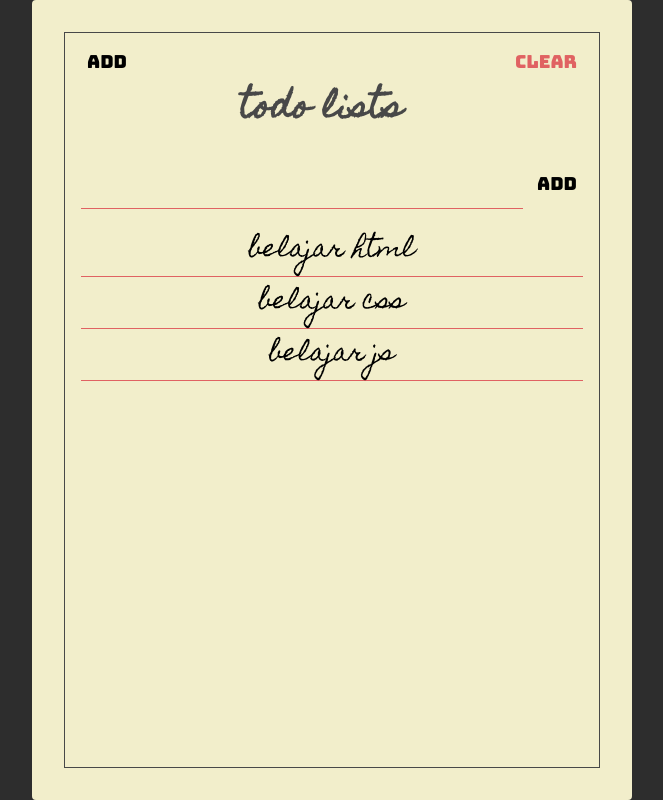
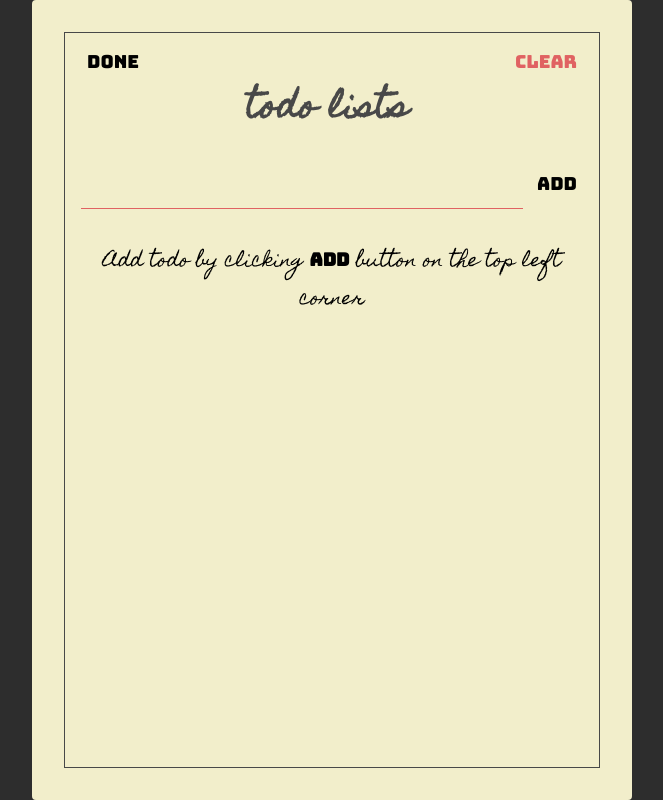
Before and after one commit to rahmat-dev/react-todolist, a React (Create React App) app: page / in a window 1280 px wide. Both pictures are taken after a click on the button "Add". Shown: the whole page, without its empty margins (308-971 px from the left). Built offline with nearby package versions, Linux system fonts and the light colour scheme.

Commit message:
Add clear todo function and nothing todo placeholder

```diff
--- a/src/components/Header.jsx
+++ b/src/components/Header.jsx
@@ -1,20 +1,24 @@
 import React from "react";
 import PropTypes from "prop-types";
 
-const Header = ({ toggleShowTodoForm }) => {
+const Header = ({ toggleShowTodoForm, showTodoForm, clearTodo }) => {
   return (
     <section className="header">
       <button className="btn" onClick={toggleShowTodoForm}>
-        Add
+        {showTodoForm ? "Done" : "Add"}
       </button>
       <h1 className="header-title">Todo Lists</h1>
-      <button className="btn main-red-color">Clear</button>
+      <button className="btn main-red-color" onClick={clearTodo}>
+        Clear
+      </button>
     </section>
   );
 };
 
 Header.propTypes = {
-  toggleShowTodoForm: PropTypes.func.isRequired
+  toggleShowTodoForm: PropTypes.func.isRequired,
+  showTodoForm: PropTypes.bool.isRequired,
+  clearTodo: PropTypes.func.isRequired
 };
 
 export default Header;
--- a/src/components/Todos.jsx
+++ b/src/components/Todos.jsx
@@ -5,7 +5,8 @@ import Todo from "./Todo";
 const Todos = ({ todos, setCompleteTodo }) => {
   return (
     <section className="todos">
-      {todos.map((todo, index) => (
+      {todos.length > 0 &&
+        todos.map((todo, index) => (
           <Todo
             text={todo.title}
             isCompleted={todo.isCompleted}
@@ -14,6 +15,14 @@ const Todos = ({ todos, setCompleteTodo }) => {
             index={index}
           />
         ))}
+
+      {todos.length === 0 && (
+        <div className="nothing-todo-placeholder">
+          <p>
+            Add todo by clicking <b>Add</b> button on the top left corner
+          </p>
+        </div>
+      )}
     </section>
   );
 };
--- a/src/pages/TodoList.jsx
+++ b/src/pages/TodoList.jsx
@@ -6,11 +6,7 @@ import TodoForm from "../components/TodoForm";
 import Todos from "../components/Todos";
 
 const TodoList = () => {
-  const [todos, setTodos] = useState([
-    { title: "Belajar HTML", isCompleted: false },
-    { title: "Belajar CSS", isCompleted: false },
-    { title: "Belajar JS", isCompleted: false }
-  ]);
+  const [todos, setTodos] = useState([]);
 
   const [showTodoForm, setShowTodoForm] = useState(false);
 
@@ -29,9 +25,17 @@ const TodoList = () => {
     setShowTodoForm(!showTodoForm);
   };
 
+  const clearTodo = () => {
+    setTodos([]);
+  };
+
   return (
     <Paper>
-      <Header toggleShowTodoForm={toggleShowTodoForm} />
+      <Header
+        toggleShowTodoForm={toggleShowTodoForm}
+        showTodoForm={showTodoForm}
+        clearTodo={clearTodo}
+      />
       <TodoForm addTodo={addTodo} showTodoForm={showTodoForm} />
       <Todos todos={todos} setCompleteTodo={setCompleteTodo} />
     </Paper>
--- a/src/styles.css
+++ b/src/styles.css
@@ -6,6 +6,7 @@
   --main-red-color: #e06262;
   --main-black-color: #484848;
   --homemade-apple-font: "Homemade Apple", cursive;
+  --bungee-font: "Bungee", cursive;
 }
 
 html {
@@ -52,7 +53,7 @@ body {
 
 .btn {
   font-size: 1.8rem;
-  font-family: "Bungee", cursive;
+  font-family: var(--bungee-font);
   background: none;
   border: none;
   outline: none;
@@ -116,6 +117,15 @@ section.todos::-webkit-scrollbar {
   text-transform: lowercase;
   text-align: center;
 }
+
+.nothing-todo-placeholder {
+  font: 1.8rem var(--homemade-apple-font);
+  text-align: center;
+}
+
+.nothing-todo-placeholder b {
+  font-family: var(--bungee-font);
+}
 /* END SECTION TODO */
 
 @media only screen and (max-width: 387px) {
```
Lines whose indentation alone changed are shown as unchanged.
